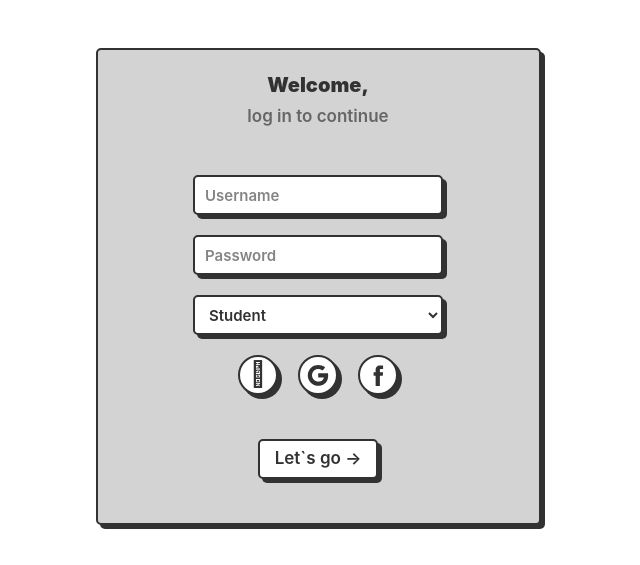
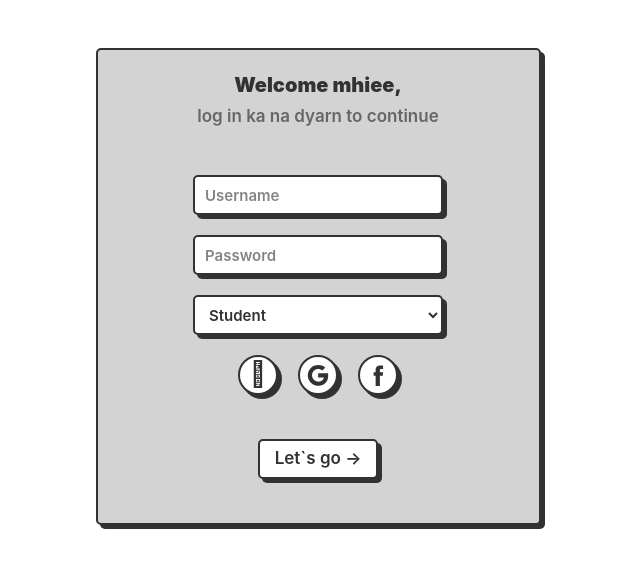
Before and after one commit to akichaaa/g5_classrec, a PHP site: page /login.php in a window 1280 px wide. Shown: the top 565 px of the page, without its empty margins (322-962 px from the left). Run offline with PHP 8.4, Linux system fonts and the light colour scheme.

Commit message:
update message

```diff
--- a/login.php
+++ b/login.php
@@ -18,7 +18,7 @@ require_once $_SERVER['DOCUMENT_ROOT'].'/g5_classrec/resource/php/class/core/ini
       <div class="row justify-content-center">
         <div class="col-5">
           <form class="form text-center" action="" method="post">
-            <div class="title">Welcome,<br><span>log in to continue</span></div>
+            <div class="title">Welcome mhiee,<br><span>log in ka na dyarn to continue</span></div>
             <?php logd();?>
             <input type="text" id="username" placeholder="Username" name="username" class="input" required>
             <input type="password" id="defaultLoginFormPassword" placeholder="Password" name="password" class="input" required>
```
